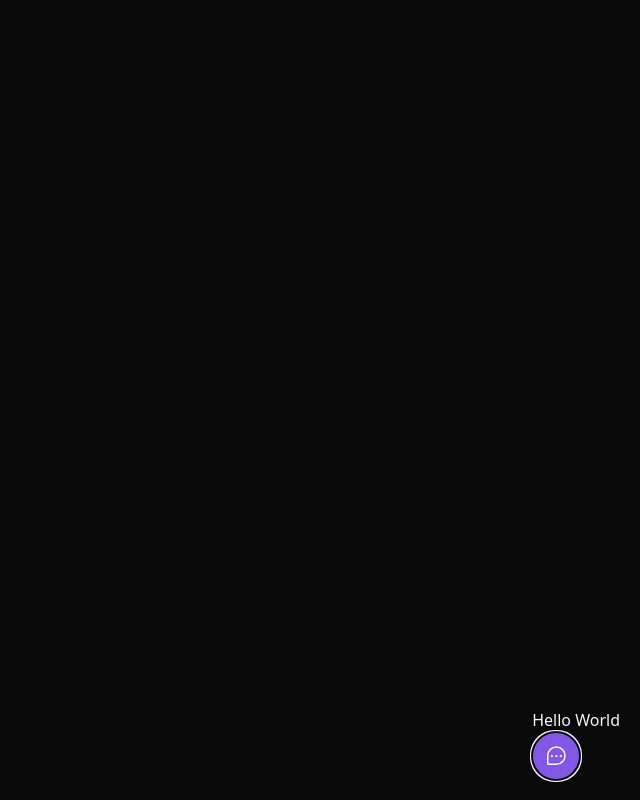
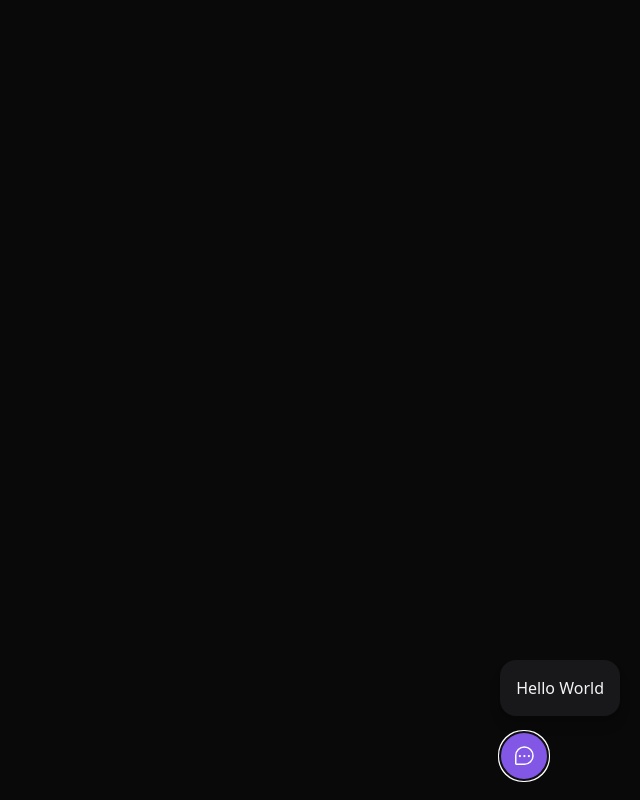
Before and after one commit to AloisioFernandes/NLW8-Return, a React (Vite) app in the folder web/: page / in a window 1280 px wide. Both pictures are taken after a click on the button "Feedback". Shown: the whole page, without its empty margins (640-1280 px from the left). Built offline with nearby package versions, Linux system fonts and the light colour scheme.

Commit message:
Iniciando widget form.

```diff
--- a/web/src/components/Widget.tsx
+++ b/web/src/components/Widget.tsx
@@ -1,10 +1,14 @@
 import { ChatTeardropDots } from 'phosphor-react'
 import { Popover } from '@headlessui/react'
+
+import { WidgetForm } from './WidgetForm'
 
 export function Widget() {
   return (
     <Popover className="absolute bottom-5 right-5">
-      <Popover.Panel>Hello World</Popover.Panel>
+      <Popover.Panel>
+        <WidgetForm />
+      </Popover.Panel>
 
       <Popover.Button className="bg-brand-500 rounded-full px-3 h-12 text-white flex items-center group">
         <ChatTeardropDots className="w-6 h-6" />
--- /dev/null
+++ b/web/src/components/WidgetForm.tsx
@@ -0,0 +1,7 @@
+export function WidgetForm() {
+  return (
+    <div className="bg-zinc-900 p-4 relative rounded-2xl mb-4 flex flex-col items-center shadow-lg">
+      Hello World
+    </div>
+  )
+}
```
